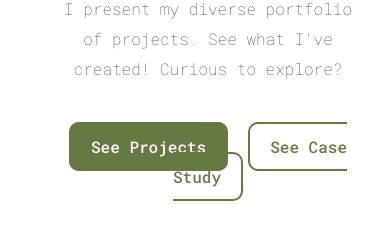
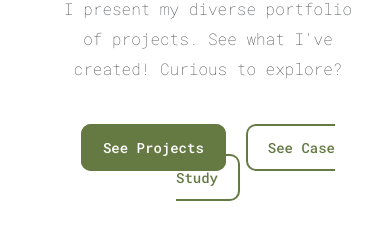
Before and after one commit to jgchoti/jgchoti.github.io, a React (Create React App) app: page /about in a window 390 px wide. Shown: the part 1100-1351 px from the top of the page. Built offline with nearby package versions, Linux system fonts and the light colour scheme.

Commit message:
Update media-queries.css

```diff
--- a/src/style/media-queries.css
+++ b/src/style/media-queries.css
@@ -50,6 +50,14 @@
 
   .profile-photo {
     margin-top: 48px !important;
+  }
+
+  .btn-mobile {
+    padding: 10px;
+  }
+
+  a.btn-mobile {
+    font-size: 14px !important;
   }
 }
 
```
